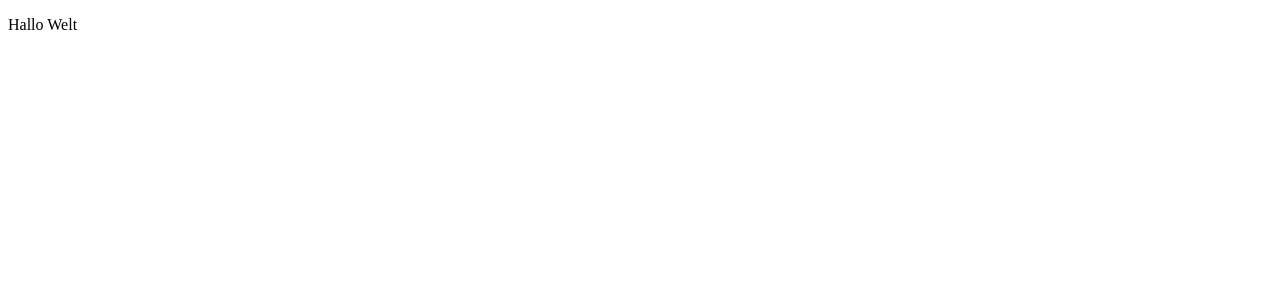
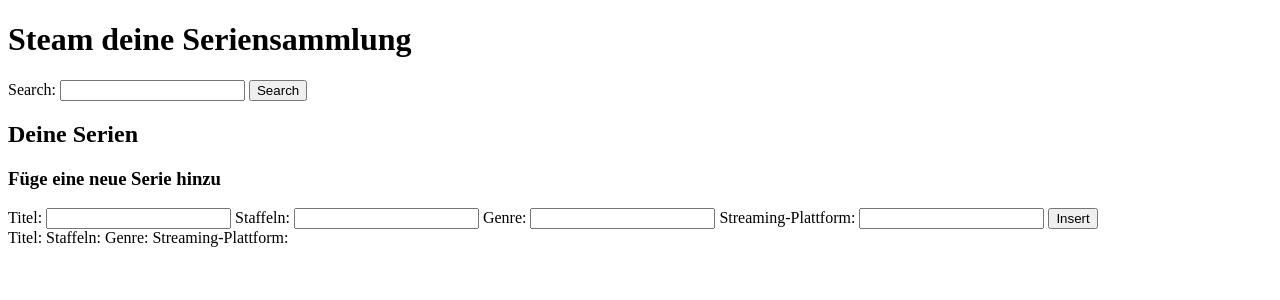
Before and after one commit to StefanRifel/Steam---Streaming-Series-Memory-Steam, a PHP site: page /homepage.php in a window 1280 px wide. Before the commit the part shown is almost empty. Shown: the top 300 px of the page. Run offline with PHP 8.4, Linux system fonts and the light colour scheme.

Commit message:
feat: insert series into database

```diff
--- a/src/html/homepage.php
+++ b/src/html/homepage.php
@@ -1,9 +1,55 @@
 <!DOCTYPE html>
-<html>
+<html lang="de">
     <head>
-        <title>PHP-Test</title>
+        <meta charset="utf-8">
+        <meta name="viewport" content="width=device-width, initial-scale=1.0">
+        <title>Steam</title>
     </head>
     <body>
-        <?php echo '<p>Hallo Welt</p>'; ?>
+        <header>
+            <h1>Steam deine Seriensammlung</h1>
+            <form>
+                <label>
+                    Search:
+                    <input type="text">
+                    <input type="submit" value="Search">
+                </label>
+            </form>
+        </header>
+
+        <h2>Deine Serien</h2>
+        <div>
+            <form action="../script/insert.php" method="post">
+                <h3>Füge eine neue Serie hinzu</h3>
+                <label>
+                    Titel:
+                    <input type="text" name="title">
+                </label>
+                <label>
+                    Staffeln:
+                    <input type="text" name="staffeln">
+                </label>
+                <label>
+                    Genre:
+                    <input type="text" name="genre">
+                </label>
+                <label>
+                    Streaming-Plattform:
+                    <input type="text" name="streaming-plattform">
+                </label>
+                <input type="submit" value="Insert">
+            </form>
+        </div>
+
+        <div>
+            <label>Titel:</label>
+            <label>Staffeln:</label>
+            <label>Genre:</label>
+            <label>Streaming-Plattform:</label>
+        </div>
+
+        <footer>
+
+        </footer>
     </body>
 </html>
```
Also changed, not shown: src/script/insert.php (added, +15 -0 lines).
